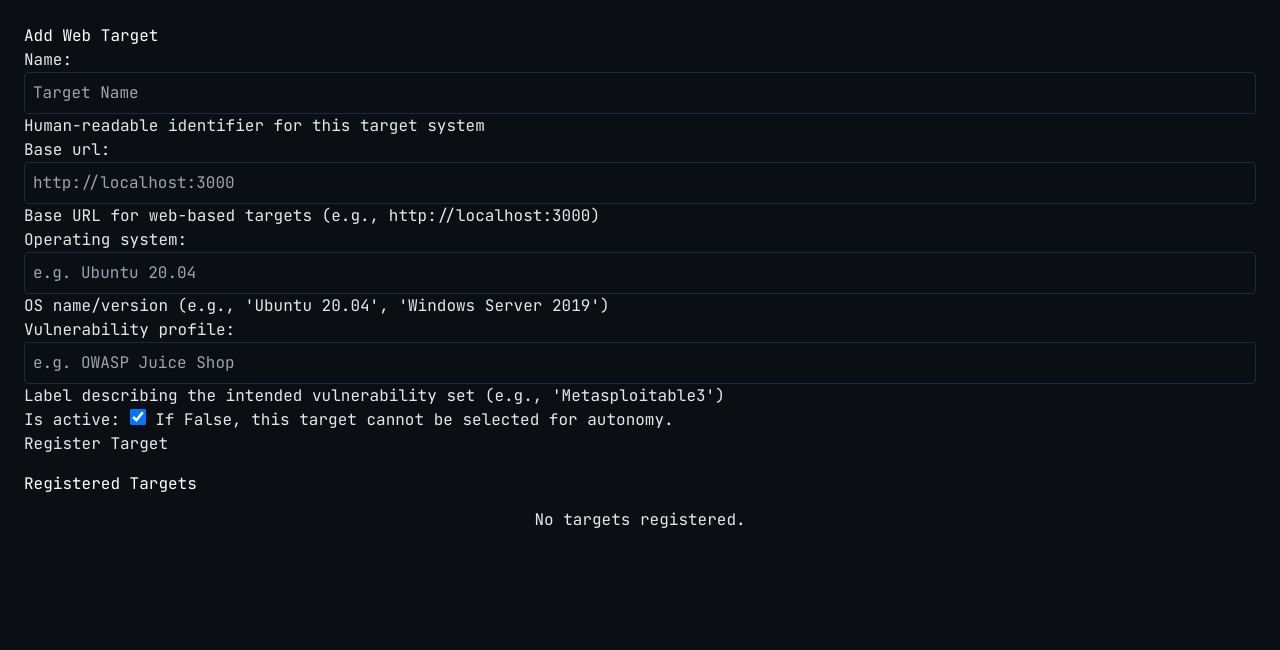
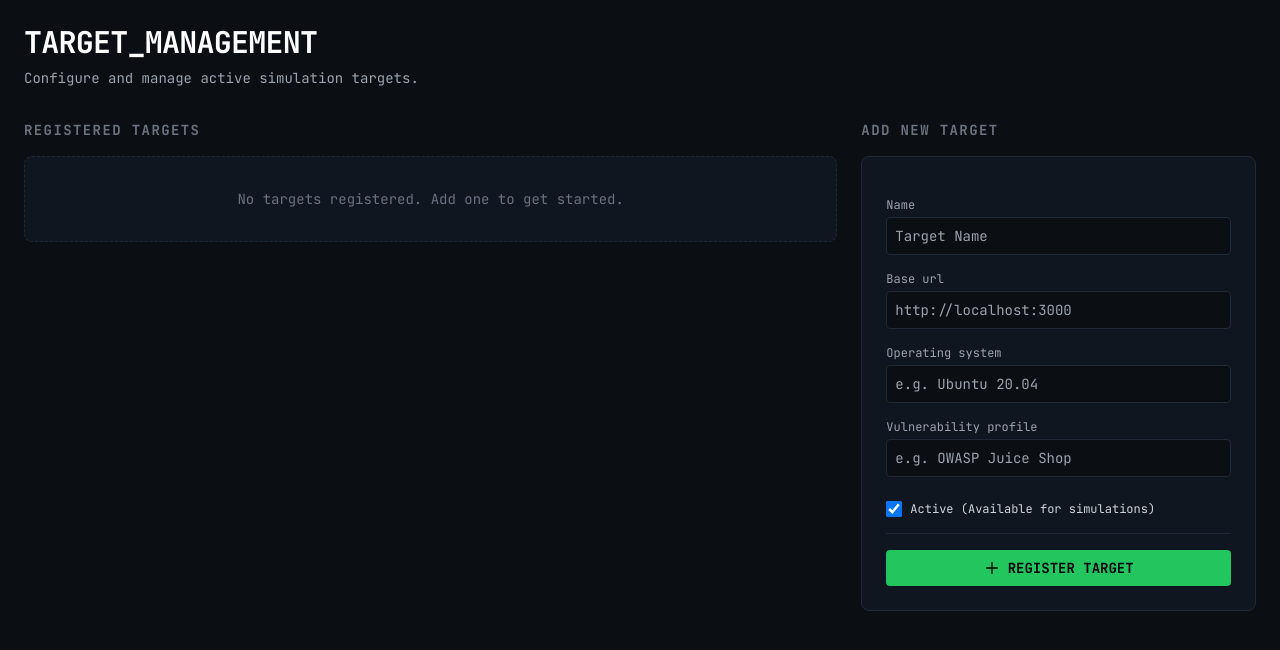
Before and after one commit to donaljojoofficial/XploitAI, a Django app: page /targets/ in a window 1280 px wide. Shown: the part 69-719 px from the top of the page. Run offline with Django 5.2, Linux system fonts and the light colour scheme; the visitor is signed in with stand-in values (Sample User, id 1); data that the repository does not hold is empty; some libraries are stand-ins or nearby versions.

Commit message:
feat:The executors and targets management pages were redesigned to have more clear structuring

```diff
--- a/dashboard/templates/dashboard/target_management.html
+++ b/dashboard/templates/dashboard/target_management.html
@@ -1,58 +1,94 @@
 {% extends 'dashboard/base.html' %}
 
-{% block title %}Target Management - XploitAI{% endblock %}
+{% block title %}Manage Targets | XploitAI{% endblock %}
 
 {% block content %}
-        <div class="row">
-            <!-- Add Target Form -->
-            <div class="col-md-4">
-                <div class="card shadow-sm mb-4">
-                    <div class="card-header bg-primary text-white">
-                        <h5 class="card-title mb-0">Add Web Target</h5>
-                    </div>
-                    <div class="card-body">
-                        <form method="post">
-                            {% csrf_token %}
-                            {{ form.as_p }}
-                            <button type="submit" class="btn btn-primary w-100">Register Target</button>
-                        </form>
+<div class="mb-8 flex justify-between items-end">
+    <div>
+        <h1 class="text-3xl font-bold text-white mb-2 tracking-tight">TARGET_MANAGEMENT</h1>
+        <p class="text-sm text-gray-400 font-mono">Configure and manage active simulation targets.</p>
+    </div>
+</div>
+
+{% if messages %}
+<div class="mb-6 space-y-2">
+    {% for message in messages %}
+    <div class="p-4 rounded border {% if message.tags == 'success' %}bg-accent/10 border-accent/20 text-accent{% else %}bg-gray-800 border-gray-700 text-gray-200{% endif %} text-sm font-mono flex items-center gap-3">
+        <svg class="w-5 h-5" fill="none" stroke="currentColor" viewBox="0 0 24 24"><path stroke-linecap="round" stroke-linejoin="round" stroke-width="2" d="M13 16h-1v-4h-1m1-4h.01M21 12a9 9 0 11-18 0 9 9 0 0118 0z"></path></svg>
+        {{ message }}
+    </div>
+    {% endfor %}
+</div>
+{% endif %}
+
+<div class="grid grid-cols-1 lg:grid-cols-3 gap-6">
+    <!-- Targets List -->
+    <div class="lg:col-span-2 space-y-4">
+        <h2 class="text-sm font-bold text-gray-500 uppercase tracking-widest mb-4">Registered Targets</h2>
+
+        {% for target in targets %}
+        <div class="bg-gray-800 border border-gray-700 p-5 rounded-lg flex justify-between items-center hover:border-gray-600 transition-colors group">
+            <div class="flex items-center gap-4">
+                <div class="w-2 h-2 rounded-full {% if target.is_active %}bg-accent animate-pulse{% else %}bg-gray-600{% endif %}"></div>
+                <div>
+                    <h3 class="text-lg font-bold text-white tracking-tight">{{ target.name }}</h3>
+                    <div class="text-xs text-gray-400 font-mono mt-1 flex items-center gap-3">
+                        <span class="flex items-center gap-1">
+                            <svg class="w-3 h-3" fill="none" stroke="currentColor" viewBox="0 0 24 24"><path stroke-linecap="round" stroke-linejoin="round" stroke-width="2" d="M13.828 10.172a4 4 0 00-5.656 0l-4 4a4 4 0 105.656 5.656l1.102-1.101m-.758-4.899a4 4 0 005.656 0l4-4a4 4 0 00-5.656-5.656l-1.1 1.1"></path></svg>
+                            {{ target.base_url|default:target.ip_address }}
+                        </span>
+                        <span class="px-2 py-0.5 bg-gray-700 rounded text-[10px]">{{ target.operating_system|default:"Unknown OS" }}</span>
+                        {% if target.vulnerability_profile %}
+                        <span class="px-2 py-0.5 bg-gray-700 text-info rounded text-[10px]">{{ target.vulnerability_profile }}</span>
+                        {% endif %}
                     </div>
                 </div>
             </div>
 
-            <!-- Target List -->
-            <div class="col-md-8">
-                <div class="card shadow-sm">
-                    <div class="card-header bg-secondary text-white">
-                        <h5 class="card-title mb-0">Registered Targets</h5>
-                    </div>
-                    <div class="card-body">
-                        <div class="list-group">
-                            {% for target in targets %}
-                            <div class="list-group-item d-flex justify-content-between align-items-center">
-                                <div>
-                                    <h6 class="mb-1">{{ target.name }}</h6>
-                                    <small class="text-muted">URL: {{ target.base_url }} | OS: {{ target.operating_system }}</small>
-                                    {% if target.is_active %}
-                                    <span class="badge bg-success ms-2">Active</span>
-                                    {% else %}
-                                    <span class="badge bg-secondary ms-2">Inactive</span>
-                                    {% endif %}
-                                </div>
-                                <form method="post" onsubmit="return confirm('Are you sure you want to delete this target?');">
-                                    {% csrf_token %}
-                                    <input type="hidden" name="target_id" value="{{ target.id }}">
-                                    <button type="submit" name="delete_target" class="btn btn-danger btn-sm">Delete</button>
-                                </form>
-                            </div>
-                            {% empty %}
-                            <div class="text-center py-3 text-muted">
-                                No targets registered.
-                            </div>
-                            {% endfor %}
-                        </div>
-                    </div>
+            <form method="POST" onsubmit="return confirm('Are you sure you want to delete this target?');" class="opacity-0 group-hover:opacity-100 transition-opacity">
+                {% csrf_token %}
+                <input type="hidden" name="target_id" value="{{ target.id }}">
+                <button type="submit" name="delete_target" class="text-red-400 hover:text-red-300 p-2 hover:bg-gray-700 rounded transition-colors" title="Delete Target">
+                    <svg class="w-5 h-5" fill="none" stroke="currentColor" viewBox="0 0 24 24"><path stroke-linecap="round" stroke-linejoin="round" stroke-width="2" d="M19 7l-.867 12.142A2 2 0 0116.138 21H7.862a2 2 0 01-1.995-1.858L5 7m5 4v6m4-6v6m1-10V4a1 1 0 00-1-1h-4a1 1 0 00-1 1v3M4 7h16"></path></svg>
+                </button>
+            </form>
+        </div>
+        {% empty %}
+        <div class="bg-gray-800 border border-gray-700 border-dashed rounded-lg p-8 text-center">
+            <p class="text-gray-500 font-mono text-sm">No targets registered. Add one to get started.</p>
+        </div>
+        {% endfor %}
+    </div>
+
+    <!-- Add Target Form -->
+    <div>
+        <h2 class="text-sm font-bold text-gray-500 uppercase tracking-widest mb-4">Add New Target</h2>
+        <div class="bg-gray-800 border border-gray-700 p-6 rounded-lg">
+            <form method="POST" class="space-y-4 font-mono text-sm">
+                {% csrf_token %}
+
+                {% for field in form %}
+                {% if field.name == 'is_active' %}
+                <div class="flex items-center gap-2 pt-2">
+                    {{ field }}
+                    <label class="text-gray-300 text-xs">Active (Available for simulations)</label>
                 </div>
-            </div>
+                {% else %}
+                <div>
+                    <label class="block text-gray-400 mb-1 text-xs">{{ field.label }}</label>
+                    {{ field }}
+                </div>
+                {% endif %}
+                {% endfor %}
+
+                <div class="pt-4 mt-4 border-t border-gray-700">
+                    <button type="submit" class="w-full bg-accent hover:bg-accent-hover text-black font-bold py-2 px-4 rounded transition-colors flex justify-center items-center gap-2">
+                        <svg class="w-4 h-4" fill="none" stroke="currentColor" viewBox="0 0 24 24"><path stroke-linecap="round" stroke-linejoin="round" stroke-width="2" d="M12 4v16m8-8H4"></path></svg>
+                        REGISTER TARGET
+                    </button>
+                </div>
+            </form>
         </div>
+    </div>
+</div>
 {% endblock %}
```
Also changed, not shown: dashboard/templates/dashboard/executor_management.html (+67 -24 lines).
